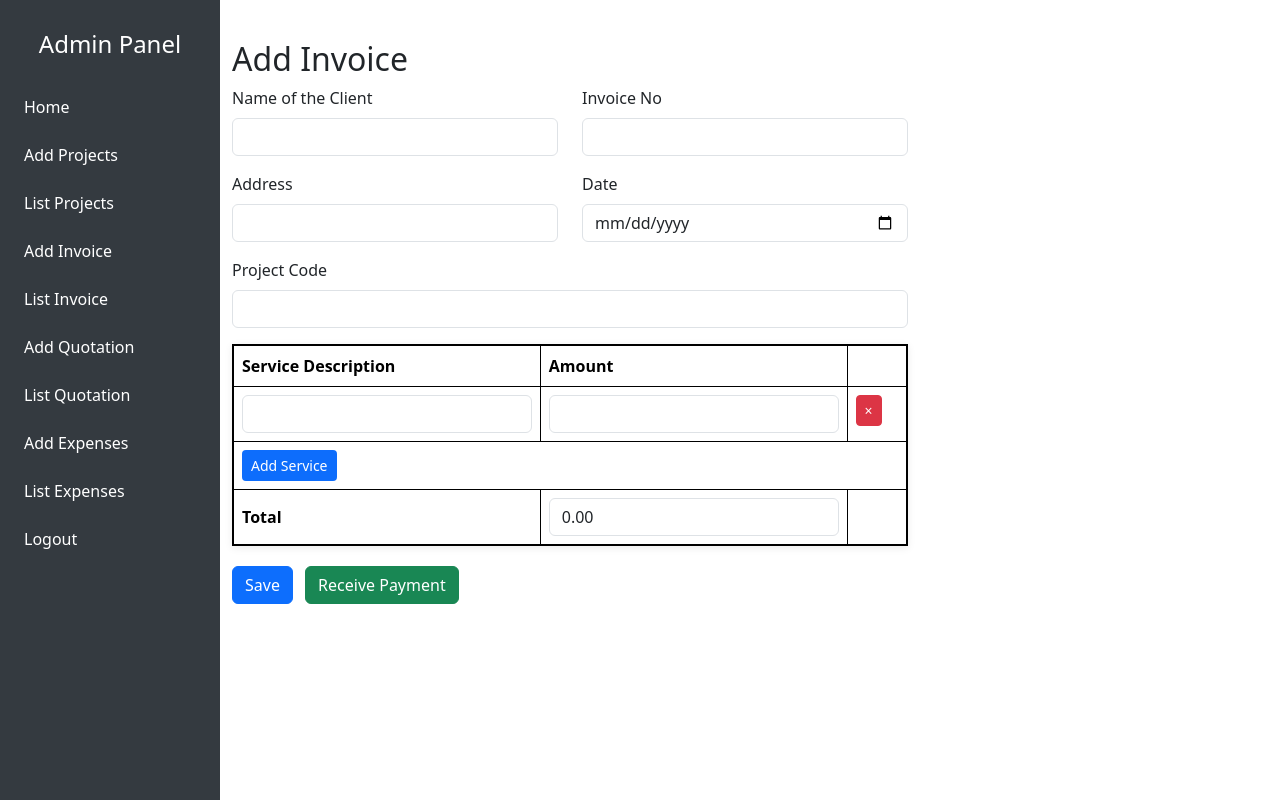
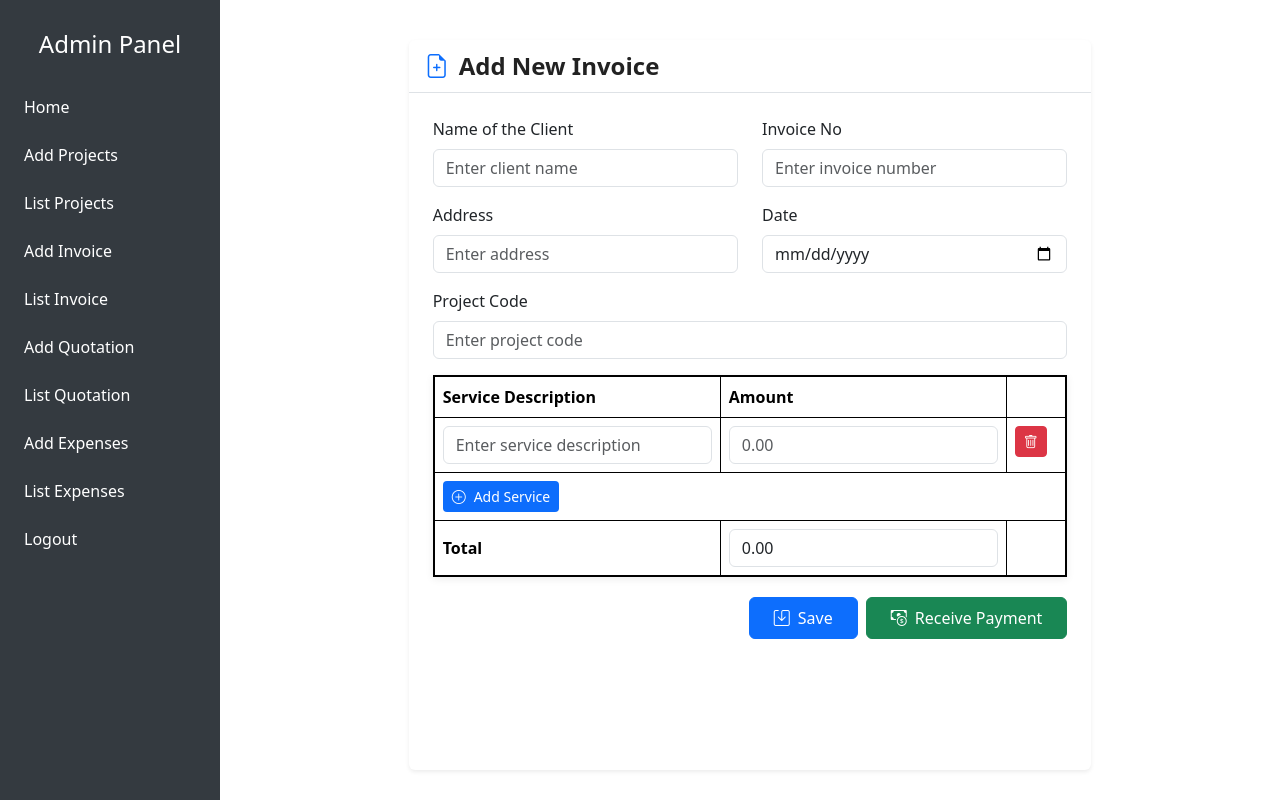
Before and after one commit to YasithRuwantha/Admin-panel-final, a CodeIgniter app: the page made by application/views/add_invoice.php in a window 1280 px wide. Run offline with CodeIgniter, Linux system fonts and the light colour scheme.

Commit message:
fix : ui for add invoice page ;

```diff
--- a/application/views/add_invoice.php
+++ b/application/views/add_invoice.php
@@ -8,23 +8,36 @@
 <body>
 <div class="d-flex">
     <?php $this->load->view('sidebar'); ?>
-    <div class="container" style="max-width:700px; margin-top:40px; margin-left:220px;">
-        <h2>Add Invoice</h2>
+    <div class="container-fluid" style="margin-left:220px; padding-top:40px;">
+        <div class="row justify-content-center">
+            <div class="col-xl-8 col-lg-10 col-md-11">
+                <div class="card shadow-sm border-0" style="background:#fff; min-height:730px; width:100%; max-width:1100px; margin:auto;">
+                    <div class="card-header d-flex align-items-center border-bottom" style="border-radius:0.5rem 0.5rem 0 0; background:#fff;">
+                        <i class="bi bi-file-earmark-plus" style="font-size:1.5rem;margin-right:10px;color:#0d6efd;"></i>
+                        <h4 class="mb-0" style="color:#222;font-weight:600;">Add New Invoice</h4>
+                    </div>
+                    <div class="card-body p-4">
+                        <?php if($this->session->flashdata('success')): ?>
+                            <div class="alert alert-success mb-3"><?php echo $this->session->flashdata('success'); ?></div>
+                        <?php endif; ?>
+                        <?php if($this->session->flashdata('error')): ?>
+                            <div class="alert alert-danger mb-3"><?php echo $this->session->flashdata('error'); ?></div>
+                        <?php endif; ?>
                         <form method="post">
                             <div class="row mb-3">
                                 <div class="col-md-6">
                                     <label class="form-label">Name of the Client</label>
-                    <input type="text" name="name" class="form-control" required>
+                                    <input type="text" name="name" class="form-control" required placeholder="Enter client name">
                                 </div>
                                 <div class="col-md-6">
                                     <label class="form-label">Invoice No</label>
-                    <input type="text" name="invoice_no" class="form-control" required>
+                                    <input type="text" name="invoice_no" class="form-control" required placeholder="Enter invoice number">
                                 </div>
                             </div>
                             <div class="row mb-3">
                                 <div class="col-md-6">
                                     <label class="form-label">Address</label>
-                    <input type="text" name="address" class="form-control" required>
+                                    <input type="text" name="address" class="form-control" required placeholder="Enter address">
                                 </div>
                                 <div class="col-md-6">
                                     <label class="form-label">Date</label>
@@ -33,7 +46,7 @@
                             </div>
                             <div class="mb-3">
                                 <label class="form-label">Project Code</label>
-                <input type="text" name="project_code" class="form-control" required>
+                                <input type="text" name="project_code" class="form-control" required placeholder="Enter project code">
                             </div>
                             <div class="mb-3">
                                 <table class="table table-bordered" id="services-table" style="background:#f8f9fa;border:2px solid #000;box-shadow:0 2px 8px rgba(0,0,0,0.08);margin-bottom:20px;">
@@ -46,14 +59,14 @@
                                     </thead>
                                     <tbody>
                                         <tr>
-                            <td><input type="text" name="description[]" class="form-control" required></td>
-                            <td><input type="number" step="0.01" name="amount[]" class="form-control amount-input" required></td>
-                            <td><button type="button" class="btn btn-danger btn-sm remove-row">&times;</button></td>
+                                            <td><input type="text" name="description[]" class="form-control" required placeholder="Enter service description"></td>
+                                            <td><input type="number" step="0.01" name="amount[]" class="form-control amount-input" required placeholder="0.00"></td>
+                                            <td><button type="button" class="btn btn-danger btn-sm remove-row"><i class="bi bi-trash"></i></button></td>
                                         </tr>
                                     </tbody>
                                     <tfoot>
                                         <tr>
-                            <td colspan="3"><button type="button" class="btn btn-sm" id="add-row" style="background:#0d6dfc;color:#fff;">Add Service</button></td>
+                                            <td colspan="3"><button type="button" class="btn btn-sm" id="add-row" style="background:#0d6dfc;color:#fff;"><i class="bi bi-plus-circle me-2"></i>Add Service</button></td>
                                         </tr>
                                         <tr>
                                             <td style="font-weight:bold;">Total</td>
@@ -63,9 +76,19 @@
                                     </tfoot>
                                 </table>
                             </div>
-            <button type="submit" class="btn btn-primary">Save</button>
-            <button type="button" class="btn btn-success ms-2" onclick="showPaymentModalForAddInvoice()">Receive Payment</button>
+                            <div class="d-flex justify-content-end">
+                                <button type="submit" class="btn btn-primary px-4 py-2"><i class="bi bi-save me-2"></i>Save</button>
+                                <button type="button" class="btn btn-success ms-2 px-4 py-2" onclick="showPaymentModalForAddInvoice()"><i class="bi bi-cash-coin me-2"></i>Receive Payment</button>
+                            </div>
                         </form>
+                    </div>
+                </div>
+            </div>
+        </div>
+    </div>
+</div>
+<!-- Bootstrap Icons -->
+<link rel="stylesheet" href="https://cdn.jsdelivr.net/npm/bootstrap-icons@1.10.5/font/bootstrap-icons.css">
 
         <!-- Payment Modal -->
         <div class="modal fade" id="paymentModal" tabindex="-1" aria-labelledby="paymentModalLabel" aria-hidden="true">
```
Lines whose indentation alone changed are shown as unchanged.
